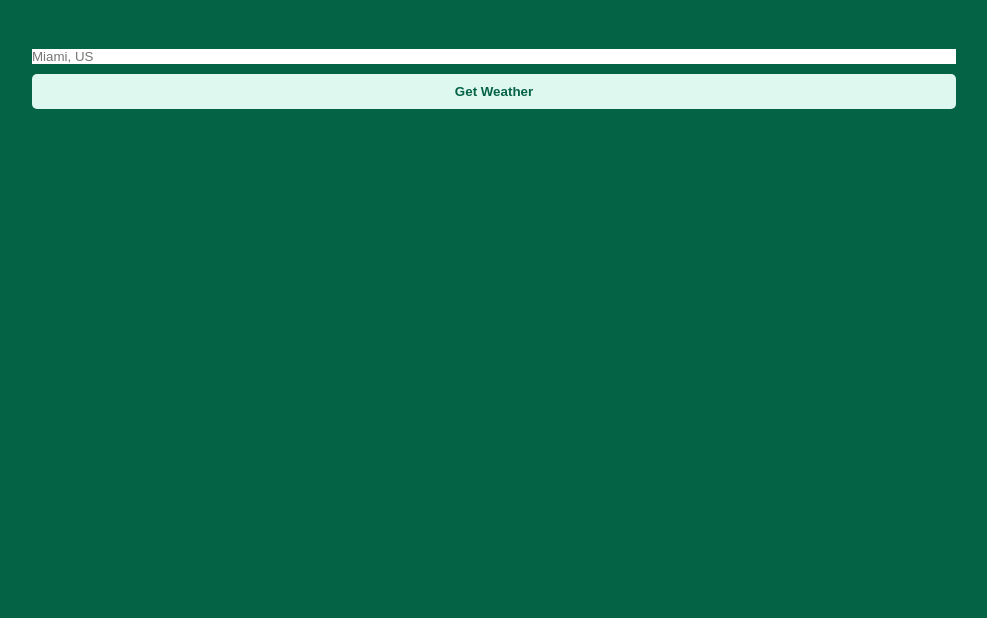
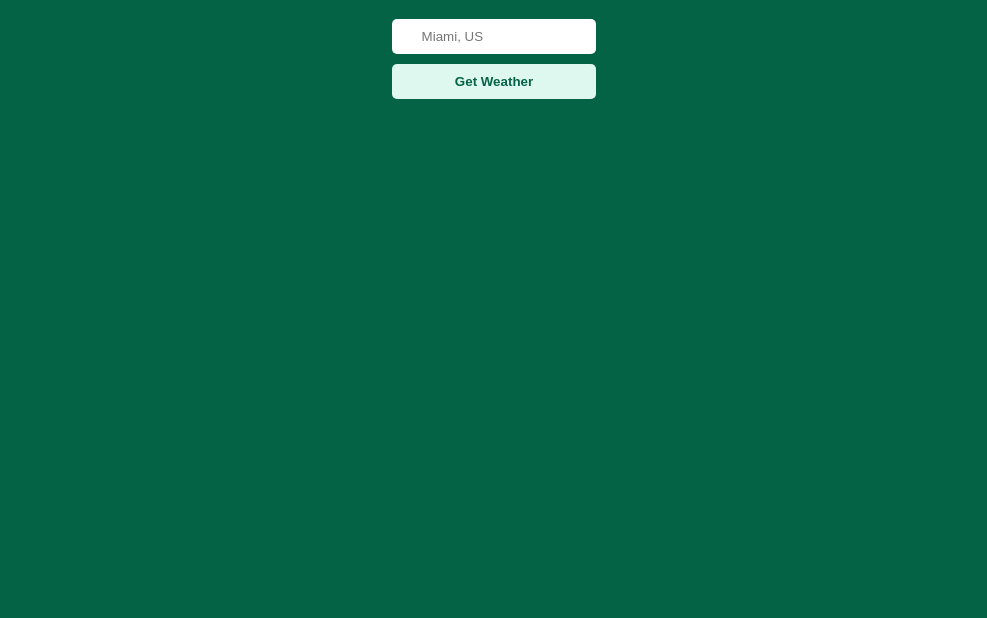
Before and after one commit to ruiz8098023/m6-hw9-ruiz-josselyn, a plain HTML site: page index.html in a window 1280 px wide. Shown: the part 182-800 px from the top of the page, without its empty margins (146-1133 px from the left). Drawn offline with Linux system fonts and the light colour scheme.

Commit message:
Updated style of input field

```diff
--- a/styles.css
+++ b/styles.css
@@ -18,9 +18,14 @@ div {
 
 form {
     padding: 15px 0;
-    margin: 50px;
+    margin: 0 40%;
     display: flex;
     flex-direction: column;
+}
+
+form input {
+    border-radius: 5px;
+    padding: 10px 30px;
 }
 
 form button {
```
